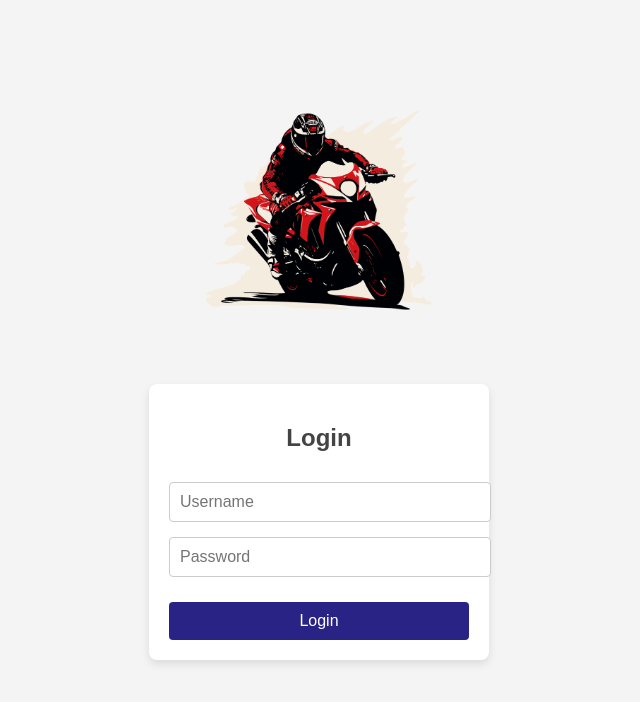
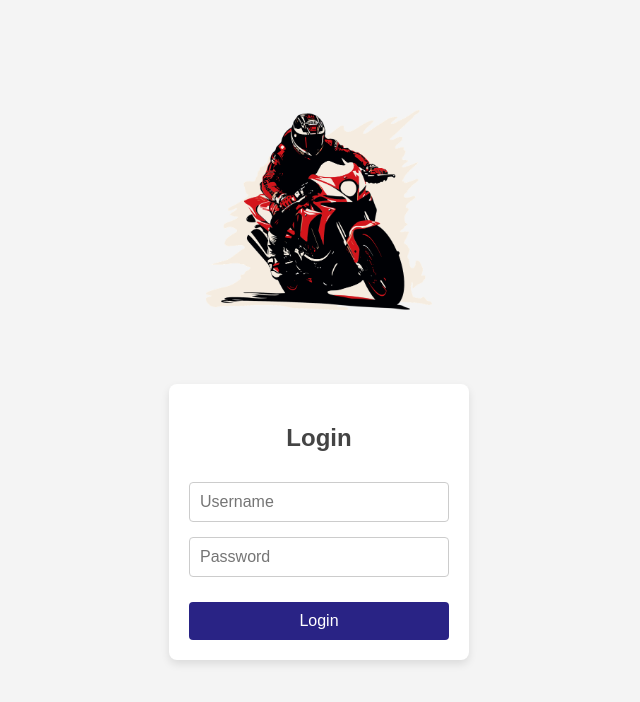
Before and after one commit to leohum69/POS-MERN, a React (Create React App) app: page / in a window 1280 px wide. Shown: the top 702 px of the page, without its empty margins (321-961 px from the left). Built offline with nearby package versions, Linux system fonts and the light colour scheme.

Commit message:
login css fixed

```diff
--- a/src/components/Login.css
+++ b/src/components/Login.css
@@ -35,6 +35,10 @@
     height: 200px; /* Increased height for a bigger logo */
 }
 
+  /* General Reset for Box Sizing */
+* {
+  box-sizing: border-box;
+}
 
 /* Login Box */
 .form-container {
@@ -44,6 +48,8 @@
   box-shadow: 0 4px 8px rgba(0, 0, 0, 0.2);
   width: 300px;
   text-align: center;
+  margin: auto; /* Center horizontally */
+  overflow: hidden; /* Prevent any overflow */
 }
 
 .form-title {
@@ -53,11 +59,12 @@
 }
 
 .user-form .form-input {
-    width: 100%;
+  width: 100%; /* Ensure inputs fit inside the container */
   padding: 10px;
   margin-bottom: 15px;
   border: 1px solid #ccc;
   border-radius: 4px;
+  max-width: 100%; /* Prevent the input from overflowing */
 }
 
 .button-group {
@@ -65,7 +72,7 @@
 }
 
 .form-button {
-    width: 100%;
+  width: 100%; /* Make button span the full width */
   padding: 10px;
   background-color: #007bff;
   color: white;
@@ -78,5 +85,3 @@
 .form-button:hover {
   background-color: #0056b3;
 }
-
-/* Navbar Styling */
```
Lines whose indentation alone changed are shown as unchanged.
